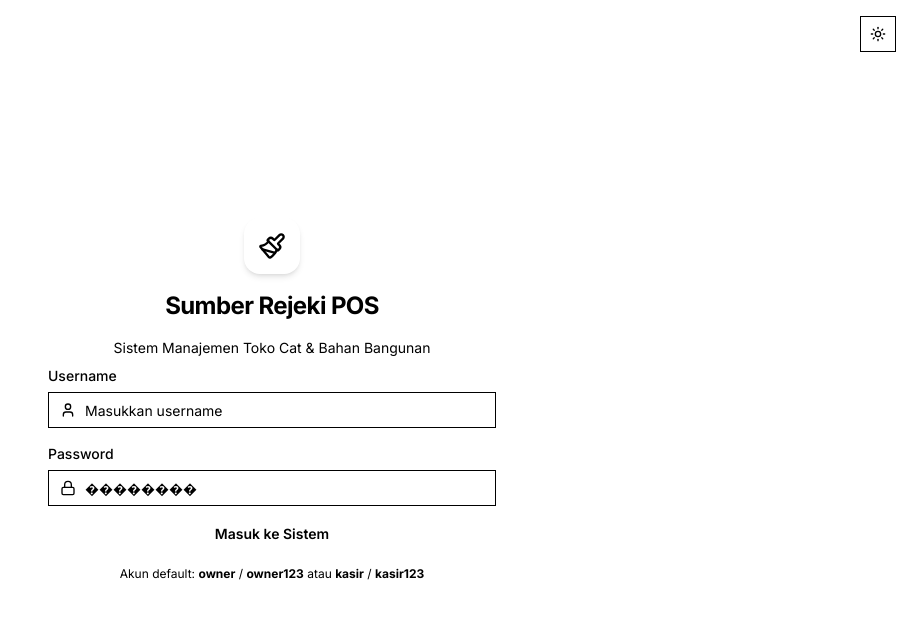
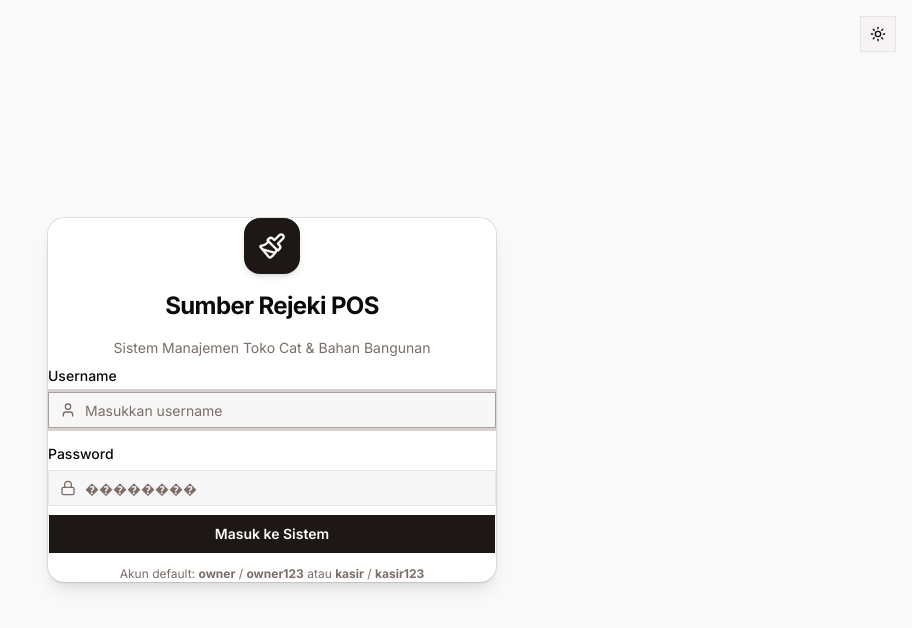
Before and after one commit to rezkirahman/sr-pos, a Next.js app: page /login in a window 1280 px wide. Shown: the top 628 px of the page, without its empty margins (368-1280 px from the left). Built offline with nearby package versions, Linux system fonts and the light colour scheme; no server answers.

Commit message:
fix: convert preset oklch variables to valid HSL format for tailwind v3 compatibility

```diff
--- a/src/app/globals.css
+++ b/src/app/globals.css
@@ -1,122 +1,99 @@
 @import "tw-animate-css";
-@import "shadcn/tailwind.css";
 @tailwind base;
 @tailwind components;
 @tailwind utilities;
 
 @layer base {
   :root {
-    --background: oklch(1 0 0);
-    --foreground: oklch(0.147 0.004 49.3);
+    --background: 0 0% 100%;
+    --foreground: 20 14.3% 4.1%;
 
-    --card: oklch(1 0 0);
-    --card-foreground: oklch(0.147 0.004 49.3);
+    --card: 0 0% 100%;
+    --card-foreground: 20 14.3% 4.1%;
 
-    --popover: oklch(1 0 0);
-    --popover-foreground: oklch(0.147 0.004 49.3);
+    --popover: 0 0% 100%;
+    --popover-foreground: 20 14.3% 4.1%;
 
-    --primary: oklch(0.214 0.009 43.1);
-    --primary-foreground: oklch(0.986 0.002 67.8);
+    --primary: 17.1 13.7% 10.0%;
+    --primary-foreground: 30 20% 98%;
 
-    --secondary: oklch(0.96 0.002 17.2);
-    --secondary-foreground: oklch(0.214 0.009 43.1);
+    --secondary: 0 7.7% 94.9%;
+    --secondary-foreground: 17.1 13.7% 10.0%;
 
-    --muted: oklch(0.96 0.002 17.2);
-    --muted-foreground: oklch(0.547 0.021 43.1);
+    --muted: 0 7.7% 94.9%;
+    --muted-foreground: 17.1 9.3% 44.5%;
 
-    --accent: oklch(0.96 0.002 17.2);
-    --accent-foreground: oklch(0.214 0.009 43.1);
+    --accent: 0 7.7% 94.9%;
+    --accent-foreground: 17.1 13.7% 10.0%;
 
-    --destructive: oklch(0.577 0.245 27.325);
-    --destructive-foreground: 210 40% 98%;
+    --destructive: 357 100% 45.3%;
+    --destructive-foreground: 30 20% 98%;
 
-    --border: oklch(0.922 0.005 34.3);
-    --input: oklch(0.922 0.005 34.3);
-    --ring: oklch(0.714 0.014 41.2);
+    --border: 12 9.8% 90.0%;
+    --input: 12 9.8% 90.0%;
+    --ring: 16 8.2% 64.1%;
 
     --radius: 0.625rem;
 
-    --chart-1: oklch(0.879 0.169 91.605);
+    --chart-1: 47 100% 59.4%;
+    --chart-2: 36.4 100% 49.8%;
+    --chart-3: 30.1 100% 44.1%;
+    --chart-4: 24.7 100% 36.7%;
+    --chart-5: 23.8 100% 29.6%;
 
-    --chart-2: oklch(0.769 0.188 70.08);
-
-    --chart-3: oklch(0.666 0.179 58.318);
-
-    --chart-4: oklch(0.555 0.163 48.998);
-
-    --chart-5: oklch(0.473 0.137 46.201);
-
-    --sidebar: oklch(0.986 0.002 67.8);
-
-    --sidebar-foreground: oklch(0.147 0.004 49.3);
-
-    --sidebar-primary: oklch(0.214 0.009 43.1);
-
-    --sidebar-primary-foreground: oklch(0.986 0.002 67.8);
-
-    --sidebar-accent: oklch(0.96 0.002 17.2);
-
-    --sidebar-accent-foreground: oklch(0.214 0.009 43.1);
-
-    --sidebar-border: oklch(0.922 0.005 34.3);
-
-    --sidebar-ring: oklch(0.714 0.014 41.2);
+    --sidebar: 30 20% 98%;
+    --sidebar-foreground: 20 14.3% 4.1%;
+    --sidebar-primary: 17.1 13.7% 10.0%;
+    --sidebar-primary-foreground: 30 20% 98%;
+    --sidebar-accent: 0 7.7% 94.9%;
+    --sidebar-accent-foreground: 17.1 13.7% 10.0%;
+    --sidebar-border: 12 9.8% 90.0%;
+    --sidebar-ring: 16 8.2% 64.1%;
   }
 
   .dark {
-    --background: oklch(0.147 0.004 49.3);
-    --foreground: oklch(0.986 0.002 67.8);
+    --background: 20 14.3% 4.1%;
+    --foreground: 30 20% 98%;
 
-    --card: oklch(0.214 0.009 43.1);
-    --card-foreground: oklch(0.986 0.002 67.8);
+    --card: 17.1 13.7% 10.0%;
+    --card-foreground: 30 20% 98%;
 
-    --popover: oklch(0.214 0.009 43.1);
-    --popover-foreground: oklch(0.986 0.002 67.8);
+    --popover: 17.1 13.7% 10.0%;
+    --popover-foreground: 30 20% 98%;
 
-    --primary: oklch(0.922 0.005 34.3);
-    --primary-foreground: oklch(0.214 0.009 43.1);
+    --primary: 12 9.8% 90.0%;
+    --primary-foreground: 17.1 13.7% 10.0%;
 
-    --secondary: oklch(0.268 0.011 36.5);
-    --secondary-foreground: oklch(0.986 0.002 67.8);
+    --secondary: 13.3 11.7% 15.1%;
+    --secondary-foreground: 30 20% 98%;
 
-    --muted: oklch(0.268 0.011 36.5);
-    --muted-foreground: oklch(0.714 0.014 41.2);
+    --muted: 13.3 11.7% 15.1%;
+    --muted-foreground: 16 8.2% 64.1%;
 
-    --accent: oklch(0.268 0.011 36.5);
-    --accent-foreground: oklch(0.986 0.002 67.8);
+    --accent: 13.3 11.7% 15.1%;
+    --accent-foreground: 30 20% 98%;
 
-    --destructive: oklch(0.704 0.191 22.216);
-    --destructive-foreground: 210 40% 98%;
+    --destructive: 358.8 100% 69.6%;
+    --destructive-foreground: 30 20% 98%;
 
-    --border: oklch(1 0 0 / 10%);
-    --input: oklch(1 0 0 / 15%);
-    --ring: oklch(0.547 0.021 43.1);
-    --chart-1: oklch(0.879 0.169 91.605);
-    --chart-2: oklch(0.769 0.188 70.08);
-    --chart-3: oklch(0.666 0.179 58.318);
-    --chart-4: oklch(0.555 0.163 48.998);
-    --chart-5: oklch(0.473 0.137 46.201);
-    --sidebar: oklch(0.214 0.009 43.1);
-    --sidebar-foreground: oklch(0.986 0.002 67.8);
-    --sidebar-primary: oklch(0.488 0.243 264.376);
-    --sidebar-primary-foreground: oklch(0.986 0.002 67.8);
-    --sidebar-accent: oklch(0.268 0.011 36.5);
-    --sidebar-accent-foreground: oklch(0.986 0.002 67.8);
-    --sidebar-border: oklch(1 0 0 / 10%);
-    --sidebar-ring: oklch(0.547 0.021 43.1);
-  }
-  .theme {
-    --font-sans: var(--font-sans);
-    --font-heading: var(--font-heading);
-  }
-  * {
-    @apply border-border outline-ring/50;
-  }
-  body {
-    @apply bg-background text-foreground;
-  }
-  html {
-    @apply font-sans;
+    --border: 13.3 11.7% 18%;
+    --input: 13.3 11.7% 18%;
+    --ring: 17.1 9.3% 44.5%;
+
+    --chart-1: 47 100% 59.4%;
+    --chart-2: 36.4 100% 49.8%;
+    --chart-3: 30.1 100% 44.1%;
+    --chart-4: 24.7 100% 36.7%;
+    --chart-5: 23.8 100% 29.6%;
+
+    --sidebar: 17.1 13.7% 10.0%;
+    --sidebar-foreground: 30 20% 98%;
+    --sidebar-primary: 12 9.8% 90.0%;
+    --sidebar-primary-foreground: 17.1 13.7% 10.0%;
+    --sidebar-accent: 13.3 11.7% 15.1%;
+    --sidebar-accent-foreground: 30 20% 98%;
+    --sidebar-border: 13.3 11.7% 18%;
+    --sidebar-ring: 17.1 9.3% 44.5%;
   }
 }
 
--- a/tailwind.config.ts
+++ b/tailwind.config.ts
@@ -50,6 +50,23 @@ const config: Config = {
           DEFAULT: "hsl(var(--card))",
           foreground: "hsl(var(--card-foreground))",
         },
+        sidebar: {
+          DEFAULT: "hsl(var(--sidebar))",
+          foreground: "hsl(var(--sidebar-foreground))",
+          primary: "hsl(var(--sidebar-primary))",
+          "primary-foreground": "hsl(var(--sidebar-primary-foreground))",
+          accent: "hsl(var(--sidebar-accent))",
+          "accent-foreground": "hsl(var(--sidebar-accent-foreground))",
+          border: "hsl(var(--sidebar-border))",
+          ring: "hsl(var(--sidebar-ring))",
+        },
+        chart: {
+          1: "hsl(var(--chart-1))",
+          2: "hsl(var(--chart-2))",
+          3: "hsl(var(--chart-3))",
+          4: "hsl(var(--chart-4))",
+          5: "hsl(var(--chart-5))",
+        },
       },
       borderRadius: {
         lg: "var(--radius)",
```
